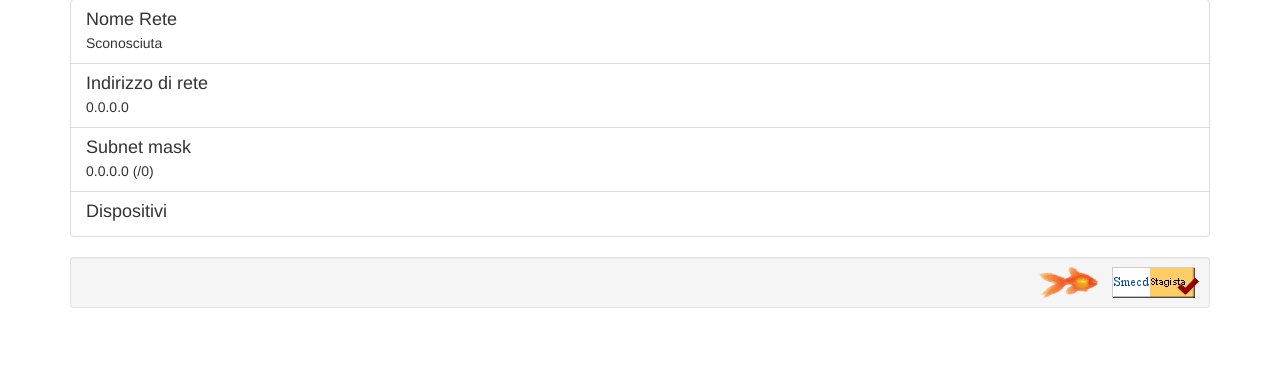
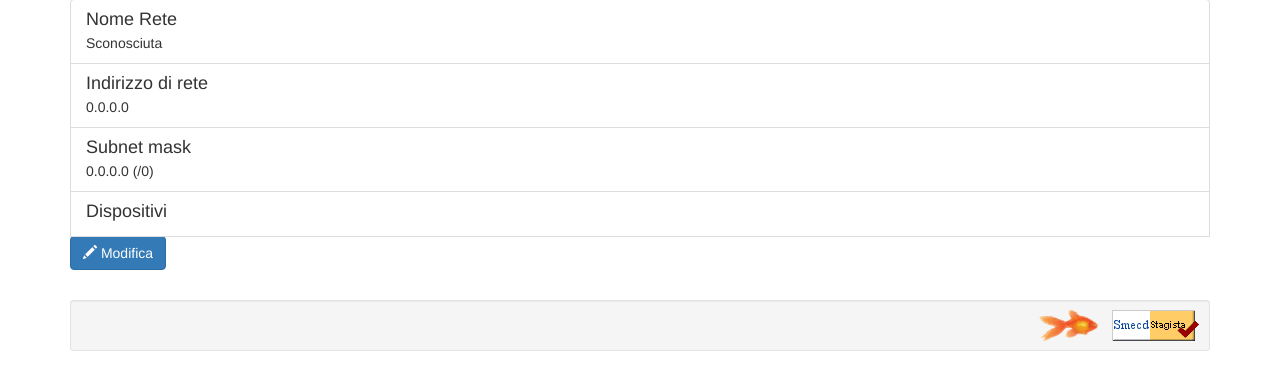
Before and after one commit to Steffo99/estus, a Flask app: page /net_details/1 in a window 1280 px wide. Shown: the part 141-531 px from the top of the page. Run offline with Flask 2, Linux system fonts and the light colour scheme; the visitor is signed in with stand-in values (Sample User, id 1); data comes from the database, SQL or seed files in the repository; data that the repository does not hold is empty; some libraries are stand-ins or nearby versions.

Commit message:
Add Modifica button in each details page

```diff
--- a/server.py
+++ b/server.py
@@ -99,10 +99,11 @@ class Dispositivo(db.Model):
     inv_ente = db.Column(db.String)
     fornitore = db.Column(db.String)
     seriale = db.Column(db.String)
+    ip = db.Column(db.String)
     nid = db.Column(db.Integer, db.ForeignKey('reti.nid'))
     rete = db.relationship("Rete", backref='dispositivi')
 
-    def __init__(self, tipo, marca, modello, inv_ced, inv_ente, fornitore, nid, seriale):
+    def __init__(self, tipo, marca, modello, inv_ced, inv_ente, fornitore, nid, seriale, ip):
         self.tipo = tipo
         self.marca = marca
         self.modello = modello
@@ -111,6 +112,7 @@ class Dispositivo(db.Model):
         self.fornitore = fornitore
         self.nid = nid
         self.seriale = seriale
+        self.ip=ip
 
     def __repr__(self):
         return "<Dispositivo {}>".format(self.inv_ced)
@@ -457,7 +459,7 @@ def page_disp_add():
                 return render_template("error.htm", error="Il campo Inventario ente deve contenere un numero.")
         nuovodisp = Dispositivo(request.form['tipo'], request.form['marca'], request.form['modello'],
                                 request.form['inv_ced'], request.form['inv_ente'], request.form['fornitore'],
-                                request.form['rete'], request.form['seriale'])
+                                request.form['rete'], request.form['seriale'], request.form['ip'])
         db.session.add(nuovodisp)
         db.session.commit()
         # Trova tutti gli utenti, edizione sporco hack in html
@@ -551,6 +553,7 @@ def page_disp_show(did):
         disp.inv_ente = request.form['inv_ente']
         disp.fornitore = request.form['fornitore']
         disp.nid = int(request.form['rete'])
+        disp.ip = request.form['ip']
         # Trova tutti gli utenti, edizione sporco hack in html
         users = list()
         while True:
--- a/static/style.css
+++ b/static/style.css
@@ -26,6 +26,11 @@
     padding-right: 10px;
 }
 
+.container-lower
+{
+    margin-top: 10px;
+}
+
 body
 {
   padding-top: 70px; /*Per la navbar*/
--- a/templates/base.htm
+++ b/templates/base.htm
@@ -11,7 +11,7 @@
         <div class="container">
             {% block content %}{% endblock %}
         </div>
-        <div class="container">
+        <div class="container container-lower">
             <div class="well well-sm">
                 <div align="right">
                     <img class="goldfish" src="{{ url_for('static', filename='goldfish.png') }}">
--- a/templates/dispositivo/add.htm
+++ b/templates/dispositivo/add.htm
@@ -95,6 +95,12 @@
             </div>
         </div>
         <div class="form-group">
+            <label class="col-xs-2" for="form-ip">Indirizzo IP</label>
+            <div class="col-xs-10">
+                <input id="form-seriale" class="form-control" type="text" placeholder="IP" name="ip">
+            </div>
+        </div>
+        <div class="form-group">
             <label class="col-xs-2" for="form-control"></label>
             <div class="col-xs-10">
                 <input class="form-control btn btn-primary" type="submit">
--- a/templates/dispositivo/show.htm
+++ b/templates/dispositivo/show.htm
@@ -108,5 +108,11 @@
                 <input class="form-control btn btn-primary" type="submit">
             </div>
         </div>
+        <div class="form-group">
+            <label class="col-xs-2" for="form-ip">Fornitore</label>
+            <div class="col-xs-10">
+                <input id="form-ip" class="form-control" type="text" placeholder="Indirizzo IP" name="ip" value="{{ dispositivo.ip }}">
+            </div>
+        </div>
     </form>
 {% endblock %}
--- a/templates/impiegato/details.htm
+++ b/templates/impiegato/details.htm
@@ -31,7 +31,7 @@
         </li>
     </ul>
     <a href="/imp_show/{{ imp.iid }}">
-        <button type="button" class="btn btn-default btn-lg">
+        <button type="button" class="btn btn-primary">
                 <span class="glyphicon glyphicon-pencil" aria-hidden="true"></span> Modifica
         </button>
     </a>
--- a/templates/net/details.htm
+++ b/templates/net/details.htm
@@ -39,5 +39,10 @@
                 {% endfor %}
             </div>
         </li>
+         <a href="/net_show/{{ net.nid }}">
+             <button type="button" class="btn btn-primary">
+                   <span class="glyphicon glyphicon-pencil" aria-hidden="true"></span> Modifica
+             </button>
+         </a>
     </ul>
 {% endblock %}
```
Also changed, not shown: templates/dispositivo/details.htm (+13 -0 lines).
